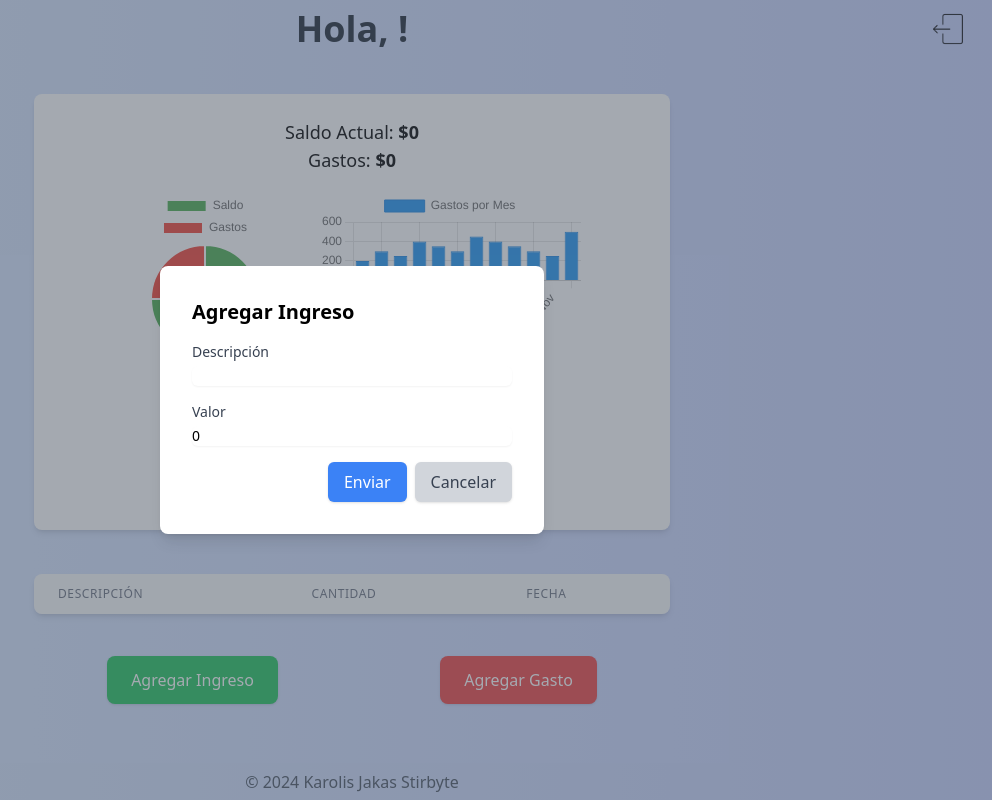
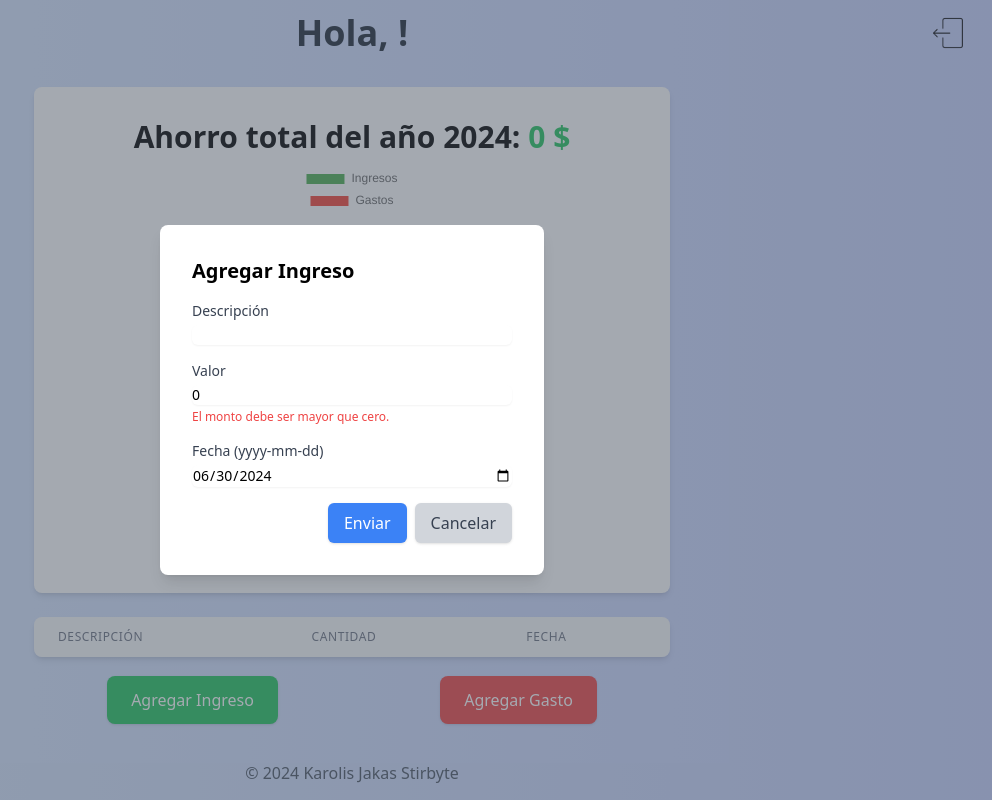
Before and after one commit to Kjaks/MERN-stack-budget-control, a Next.js app in the folder frontend/: page /clientData in a window 1280 px wide. Both pictures are taken after a click on the button "Agregar Ingreso". Shown: the whole page, without its empty margins (288-1280 px from the left). Built offline with nearby package versions, Linux system fonts and the light colour scheme.

Commit message:
alpha version

```diff
--- a/frontend/components/FinancialSummary.tsx
+++ b/frontend/components/FinancialSummary.tsx
@@ -1,64 +1,226 @@
-import React from 'react';
-import { Pie, Bar } from 'react-chartjs-2';
+import React, { useState, useEffect } from 'react';
+import { Pie } from 'react-chartjs-2';
 import { Chart as ChartJS, ArcElement, Tooltip, Legend, CategoryScale, LinearScale, Title, LineController, BarElement } from 'chart.js';
 
-ChartJS.register(ArcElement, Tooltip, Legend, CategoryScale, LinearScale, Title, LineController, BarElement);
+ChartJS.register(
+  ArcElement,
+  Tooltip,
+  Legend,
+  CategoryScale,
+  LinearScale,
+  Title,
+  LineController,
+  BarElement
+);
+
+interface Transaction {
+  _id: string;
+  userId: string;
+  description: string;
+  amount: number;
+  type: 'income' | 'expense';
+  date: string;
+}
 
 interface FinancialSummaryProps {
   balance: number;
   expenses: number;
+  transactions: Transaction[];
 }
 
-const pieChartData = {
-    labels: ['Saldo', 'Gastos'],
+const FinancialSummary: React.FC<FinancialSummaryProps> = ({ balance, expenses, transactions }) => {
+  const [selectedMonth, setSelectedMonth] = useState<string>(''); // Inicialmente no se selecciona ningún mes
+  const [selectedYear, setSelectedYear] = useState<number>(new Date().getFullYear());
+  const [monthsAvailable, setMonthsAvailable] = useState<string[]>([]);
+  const [yearsAvailable, setYearsAvailable] = useState<number[]>([]);
+  const [chartData, setChartData] = useState<any>({
+    labels: ['Ingresos', 'Gastos'],
     datasets: [
       {
         label: 'Distribución Financiera',
-            data: [1200, 400],
+        data: [balance, expenses],
         backgroundColor: ['#4caf50', '#f44336'],
         hoverBackgroundColor: ['#66bb6a', '#ef5350']
       }
     ]
+  });
+
+  useEffect(() => {
+    const yearsWithTransactions = Array.from(new Set(transactions.map(transaction => new Date(transaction.date).getFullYear())));
+    setYearsAvailable(yearsWithTransactions);
+  }, [transactions]);
+
+  useEffect(() => {
+    if (selectedYear) {
+      const monthsWithTransactions = Array.from(new Set(
+        transactions
+          .filter(transaction => new Date(transaction.date).getFullYear() === selectedYear)
+          .map(transaction => new Date(transaction.date).toLocaleString('default', { month: 'long' }))
+      ));
+      setMonthsAvailable(monthsWithTransactions);
+
+      // Si aún no se ha seleccionado ningún mes, selecciona el primer mes disponible automáticamente
+      if (!selectedMonth && monthsWithTransactions.length > 0) {
+        setSelectedMonth(monthsWithTransactions[0]);
+      } else {
+        // Si el mes seleccionado ya no está disponible para el año seleccionado, seleccionar el primer mes disponible
+        if (selectedMonth && !monthsWithTransactions.includes(selectedMonth)) {
+          setSelectedMonth(monthsWithTransactions[0]);
+        }
+      }
+    }
+  }, [selectedYear, transactions, selectedMonth]);
+
+  useEffect(() => {
+    // Generar datos para la gráfica cuando cambie el mes seleccionado o el año seleccionado
+    if (selectedMonth) {
+      generateChartData();
+    }
+  }, [selectedMonth, selectedYear, transactions]); // Actualizar la gráfica cuando cambian los meses, el año o las transacciones
+
+  const handleMonthChange = (event: React.ChangeEvent<HTMLSelectElement>) => {
+    setSelectedMonth(event.target.value);
   };
 
-const barChartData = {
-    labels: ['Ene', 'Feb', 'Mar', 'Abr', 'May', 'Jun', 'Jul', 'Ago', 'Sep', 'Oct', 'Nov', 'Dic'],
+  const handleYearChange = (event: React.ChangeEvent<HTMLSelectElement>) => {
+    setSelectedYear(parseInt(event.target.value));
+  };
+
+  const calculateTotalSavings = (year: number | null, month: string | null) => {
+    if (year && month === null) { // Calcular para todo el año
+      const selectedTransactions = transactions.filter(transaction =>
+        new Date(transaction.date).getFullYear() === year
+      );
+
+      const totalIncome = selectedTransactions.reduce((accumulator, transaction) =>
+        accumulator + (transaction.type === 'income' ? transaction.amount : 0), 0);
+
+      const totalExpenses = selectedTransactions.reduce((accumulator, transaction) =>
+        accumulator + (transaction.type === 'expense' ? Math.abs(transaction.amount) : 0), 0);
+
+      return totalIncome - totalExpenses;
+    } else if (year && month) { // Calcular para un mes específico
+      const selectedTransactions = transactions.filter(transaction =>
+        new Date(transaction.date).getFullYear() === year &&
+        new Date(transaction.date).toLocaleString('default', { month: 'long' }) === month
+      );
+
+      const totalIncome = selectedTransactions.reduce((accumulator, transaction) =>
+        accumulator + (transaction.type === 'income' ? transaction.amount : 0), 0);
+
+      const totalExpenses = selectedTransactions.reduce((accumulator, transaction) =>
+        accumulator + (transaction.type === 'expense' ? Math.abs(transaction.amount) : 0), 0);
+
+      return totalIncome - totalExpenses;
+    }
+
+    return 0;
+  };
+
+  const calculateTotalSavingsMonthly = (year: number, month: string) => {
+    const selectedTransactions = transactions.filter(transaction =>
+      new Date(transaction.date).getFullYear() === year &&
+      new Date(transaction.date).toLocaleString('default', { month: 'long' }) === month
+    );
+
+    const totalIncome = selectedTransactions.reduce((accumulator, transaction) =>
+      accumulator + (transaction.type === 'income' ? transaction.amount : 0), 0);
+
+    const totalExpenses = selectedTransactions.reduce((accumulator, transaction) =>
+      accumulator + (transaction.type === 'expense' ? Math.abs(transaction.amount) : 0), 0);
+
+    return {
+      income: totalIncome,
+      expenses: totalExpenses
+    };
+  };
+
+  const generateChartData = () => {
+    const { income, expenses } = calculateTotalSavingsMonthly(selectedYear, selectedMonth);
+
+    setChartData({
+      labels: ['Ingresos', 'Gastos'],
       datasets: [
         {
-            label: 'Gastos por Mes',
-            backgroundColor: '#2196f3',
-            borderColor: '#1e88e5',
-            borderWidth: 1,
-            hoverBackgroundColor: '#0d47a1',
-            hoverBorderColor: '#0d47a1',
-            data: [200, 300, 250, 400, 350, 300, 450, 400, 350, 300, 250, 500]
+          label: 'Distribución Financiera',
+          data: [income, expenses],
+          backgroundColor: ['#4caf50', '#f44336'],
+          hoverBackgroundColor: ['#66bb6a', '#ef5350']
         }
       ]
+    });
   };
 
-const FinancialSummary: React.FC<FinancialSummaryProps> = ({ balance, expenses }) => (
-    <div className="flex flex-col items-center justify-center">
-        <div className="bg-white shadow-md p-6 rounded-lg w-full md:w-3/4 lg:w-1/2">
-            <div className="text-center mb-4">
-                <p className="text-lg">Saldo Actual: <span className="font-bold">${balance}</span></p>
-                <p className="text-lg">Gastos: <span className="font-bold">${expenses}</span></p>
+  const generateMonthOptions = () => {
+    return monthsAvailable.map((month) => (
+      <option key={month} value={month}>
+        {month}
+      </option>
+    ));
+  };
+
+  const generateYearOptions = () => {
+    return yearsAvailable.map((year) => (
+      <option key={year} value={year}>
+        {year}
+      </option>
+    ));
+  };
+
+  return (
+    <div className="flex flex-col items-center justify-center mt-4">
+      <div className="bg-white shadow-md p-4 rounded-lg w-full md:w-3/4 lg:w-1/2">
+        <div className="mt-4 text-center">
+          <h1 className="text-3xl font-bold mb-2">
+            Ahorro total del año {selectedYear}: <span className={calculateTotalSavings(selectedYear, null) < 0 ? 'text-red-500' : 'text-green-500'}>{calculateTotalSavings(selectedYear, null)} $</span>
+          </h1>
+          <p className="text-3xl font-bold mb-2">
+            {selectedMonth && (
+              <>
+                Ahorro total de {selectedMonth}: <span className={calculateTotalSavingsMonthly(selectedYear, selectedMonth).income - calculateTotalSavingsMonthly(selectedYear, selectedMonth).expenses < 0 ? 'text-red-500' : 'text-green-500'}>
+                  {calculateTotalSavingsMonthly(selectedYear, selectedMonth).income - calculateTotalSavingsMonthly(selectedYear, selectedMonth).expenses} $
+                </span>
+              </>
+            )}
+          </p>
         </div>
 
-            <div className="flex flex-col md:flex-row items-center justify-center mb-4">
+        <div className="flex flex-col items-center justify-center mb-4">
           <div className="w-full md:w-1/3 px-4 mb-4 md:mb-0">
             <div className="relative" style={{ height: '300px' }}>
-                        <Pie data={pieChartData} />
+              <Pie data={chartData} />
             </div>
           </div>
-
           <div className="w-full md:w-1/2 px-4">
-                    <div className="relative" style={{ height: '300px' }}>
-                        <Bar data={barChartData} />
+            <div className="flex justify-between">
+              <div className="w-1/2 pr-2">
+                <label htmlFor="month-select" className="block text-center">Selecciona un mes:</label>
+                <select
+                  id="month-select"
+                  value={selectedMonth}
+                  onChange={handleMonthChange}
+                  className="block w-full mt-2 border border-gray-300 rounded-md py-2 px-4 bg-white shadow-md"
+                >
+                  {generateMonthOptions()}
+                </select>
+              </div>
+              <div className="w-1/2 pl-2">
+                <label htmlFor="year-select" className="block text-center">Selecciona un año:</label>
+                <select
+                  id="year-select"
+                  value={selectedYear}
+                  onChange={handleYearChange}
+                  className="block w-full mt-2 border border-gray-300 rounded-md py-2 px-4 bg-white shadow-md"
+                >
+                  {generateYearOptions()}
+                </select>
+              </div>
             </div>
           </div>
         </div>
       </div>
     </div>
   );
+};
 
 export default FinancialSummary;
--- a/frontend/components/PopUp.tsx
+++ b/frontend/components/PopUp.tsx
@@ -2,35 +2,88 @@ import React, { useState } from 'react';
 
 interface ExpensePopupProps {
   type: 'income' | 'expense'; // Prop para indicar si es ingreso o gasto
-  onSubmit: (description: string, amount: number) => void;
+  onSubmit: (description: string, amount: number, date: string) => void;
   onClose: () => void;
 }
 
 const ExpensePopup: React.FC<ExpensePopupProps> = ({ type, onSubmit, onClose }) => {
   const [description, setDescription] = useState<string>('');
   const [amount, setAmount] = useState<number>(0);
+  const [date, setDate] = useState<string>(getCurrentDateFormatted()); // Inicializar con la fecha actual en el formato requerido
   const [errorMessage, setErrorMessage] = useState<string>('');
 
+  function getCurrentDateFormatted(): string {
+    const today = new Date();
+    const day = today.getDate().toString().padStart(2, '0');
+    const month = (today.getMonth() + 1).toString().padStart(2, '0');
+    const year = today.getFullYear().toString();
+    return `${year}-${month}-${day}`;
+  }
+
   const handleSubmit = () => {
-    if (amount < 0) {
-      setErrorMessage('No se puede ingresar un número negativo.');
+    if (amount <= 0) {
+      setErrorMessage('El monto debe ser mayor que cero.');
       return;
     }
 
-    onSubmit(description, amount);
+    // Verificar si la fecha es válida (es decir, no es futura)
+    if (!isPastDate(date)) {
+      setErrorMessage('Solo puedes elegir fechas pasadas.');
+      return;
+    }
+
+    // Convertir la fecha al formato requerido (yyyy-mm-dd) para almacenamiento
+    const formattedDate = date;
+    onSubmit(description, amount, formattedDate);
     setDescription('');
     setAmount(0);
+    setDate(getCurrentDateFormatted()); // Reiniciar a la fecha actual
     setErrorMessage('');
   };
 
+
   const handleAmountChange = (e: React.ChangeEvent<HTMLInputElement>) => {
     const value = Number(e.target.value);
-    if (value < 0) {
-      setErrorMessage('No se puede ingresar un número negativo.');
+    if (value <= 0) {
+      setErrorMessage('El monto debe ser mayor que cero.');
     } else {
       setAmount(value);
       setErrorMessage('');
     }
+  };
+
+  const handleDateChange = (e: React.ChangeEvent<HTMLInputElement>) => {
+    const value = e.target.value;
+
+    // Validar si la fecha es mayor que la fecha actual
+    if (!isValidDate(value) || !isPastDate(value)) {
+      setErrorMessage('Solo puedes elegir fechas pasadas.');
+    } else {
+      setErrorMessage('');
+    }
+
+    // Actualizar el estado de la fecha
+    setDate(value);
+  };
+
+  const isValidDate = (dateString: string): boolean => {
+    const pattern = /^(\d{4})-(\d{2})-(\d{2})$/;
+    return pattern.test(dateString);
+  };
+
+  const isPastDate = (dateString: string): boolean => {
+    const [year, month, day] = dateString.split('-').map(Number);
+    const currentDate = new Date();
+    const currentYear = currentDate.getFullYear();
+    const currentMonth = currentDate.getMonth() + 1; // Los meses en JavaScript van de 0 a 11
+    const currentDay = currentDate.getDate();
+
+    // Validar que la fecha no sea mayor que la fecha actual
+    if (year > currentYear) return false;
+    if (year === currentYear && month > currentMonth) return false;
+    if (year === currentYear && month === currentMonth && day > currentDay) return false;
+
+    return true;
   };
 
   return (
@@ -61,8 +114,26 @@ const ExpensePopup: React.FC<ExpensePopupProps> = ({ type, onSubmit, onClose })
               className="mt-1 block w-full border-gray-300 rounded-md shadow-sm focus:ring-indigo-500 focus:border-indigo-500 sm:text-sm"
               required
             />
-            {errorMessage && (
-              <p className="text-red-500 text-xs mt-1">{errorMessage}</p>
+            {amount <= 0 && (
+              <p className="text-red-500 text-xs mt-1">El monto debe ser mayor que cero.</p>
+            )}
+          </div>
+          <div className="mb-4">
+            <label htmlFor="date" className="block text-sm font-medium text-gray-700">Fecha (yyyy-mm-dd)</label>
+            <input
+              type="date"
+              id="date"
+              value={date}
+              onChange={handleDateChange}
+              className="mt-1 block w-full border-gray-300 rounded-md shadow-sm focus:ring-indigo-500 focus:border-indigo-500 sm:text-sm"
+              placeholder="yyyy-mm-dd"
+              required
+            />
+            {!isValidDate(date) && (
+              <p className="text-red-500 text-xs mt-1">Formato de fecha inválido (yyyy-mm-dd).</p>
+            )}
+            {!isPastDate(date) && (
+              <p className="text-red-500 text-xs mt-1">Solo puedes elegir fechas pasadas.</p>
             )}
           </div>
           <div className="flex justify-end">
--- a/frontend/components/TransactionTable.tsx
+++ b/frontend/components/TransactionTable.tsx
@@ -7,7 +7,6 @@ interface Transaction {
   amount: number;
   type: string;
   date: string;
-  __v: number;
 }
 
 interface TransactionTableProps {
--- a/frontend/pages/clientData.tsx
+++ b/frontend/pages/clientData.tsx
@@ -7,102 +7,107 @@ import ExpensePopup from '../components/PopUp';
 import Link from 'next/link';
 
 interface Transaction {
-  id: number;
+  _id: string;
+  userId: string;
   description: string;
   amount: number;
+  type: 'income' | 'expense';
+  date: string;
+}
+
+interface MonthData {
+  income: number;
+  expenses: number;
+  savings: number;
 }
 
 const ClientData: React.FC = () => {
   const [userName, setUserName] = useState<string | null>(null);
+  const [userId, setUserId] = useState<string | null>(null);
   const [balance, setBalance] = useState<number>(0);
   const [expenses, setExpenses] = useState<number>(0);
   const [transactions, setTransactions] = useState<Transaction[]>([]);
   const [isPopupOpen, setIsPopupOpen] = useState<boolean>(false);
   const [popupType, setPopupType] = useState<'income' | 'expense' | null>(null);
+  const [monthData, setMonthData] = useState<MonthData>({ income: 0, expenses: 0, savings: 0 });
+  const [annualSavings, setAnnualSavings] = useState<number>(0);
+
+  const currentMonth = new Date().getMonth();
+  const currentMonthName = new Date().toLocaleDateString('es-ES', { month: 'long' });
 
   useEffect(() => {
     const storedUserName = localStorage.getItem('userName');
-    const userId = localStorage.getItem('userId');
-    if (storedUserName && userId) {
+    const storedUserId = localStorage.getItem('userId');
+    if (storedUserName && storedUserId) {
       setUserName(storedUserName);
+      setUserId(storedUserId);
 
-      // Obtener las transacciones del usuario
-      axios.get(`http://localhost:8000/api/transactions/${userId}`)
-      .then(response => {
-        // Verifica si la respuesta contiene datos válidos de transacciones
-        if (Array.isArray(response.data)) {
-          // Actualiza el estado de transactions con la respuesta de la API
-          setTransactions(response.data);
+      axios.get(`http://localhost:8000/api/transactions/${storedUserId}`)
+        .then(response => {
+          const fetchedTransactions: Transaction[] = response.data;
 
-          // Calcula balance y gastos basados en las transacciones
           let totalBalance = 0;
           let totalExpenses = 0;
-          response.data.forEach((transaction: Transaction) => {
-            if (transaction.amount >= 0) {
+          let monthIncome = 0;
+          let monthExpenses = 0;
+          let totalIncome = 0;
+
+          fetchedTransactions.forEach((transaction: Transaction) => {
+            const transactionMonth = new Date(transaction.date).getMonth();
+            if (transaction.type === 'income') {
               totalBalance += transaction.amount;
+              totalIncome += transaction.amount;
+              if (transactionMonth === currentMonth) {
+                monthIncome += transaction.amount;
+              }
             } else {
               totalExpenses += Math.abs(transaction.amount);
+              if (transactionMonth === currentMonth) {
+                monthExpenses += Math.abs(transaction.amount);
+              }
             }
           });
+
+          const annualSavings = totalIncome - totalExpenses;
+          setTransactions(fetchedTransactions);
           setBalance(totalBalance);
           setExpenses(totalExpenses);
-        } else {
-          console.error('La respuesta no contiene un array de transacciones válido:', response.data);
-        }
-      })
-      .catch(error => {
-        console.error('Error al obtener transacciones:', error);
-      });
-
-
-      // Obtener el balance del usuario
-      axios.get(`http://localhost:8000/api/balances/${userId}`)
-        .then(response => {
-          setBalance(response.data.balance);
-          setExpenses(response.data.expenses);
+          setMonthData({
+            income: monthIncome,
+            expenses: monthExpenses,
+            savings: monthIncome - monthExpenses,
+          });
+          setAnnualSavings(annualSavings);
         })
         .catch(error => {
-          console.error('Error al obtener balance:', error);
+          console.error('Error fetching transactions:', error);
         });
     }
   }, []);
 
-
-  const handleExpenseSubmit = (description: string, amount: number) => {
+  const handleAddTransaction = (description: string, amount: number, date: string) => {
     const userId = localStorage.getItem('userId');
     if (!userId) return;
+
+    const type = popupType === 'income' ? 'income' : 'expense';
 
     axios.post('http://localhost:8000/api/transactions', {
       userId,
       description,
-      amount: -amount  // Negativo para gastos
+      amount,
+      date,
+      type
     })
     .then(response => {
-      const newTransaction = response.data.transaction;
-      setTransactions([...transactions, newTransaction]);
-      setBalance(balance + newTransaction.amount);
-      setExpenses(expenses + Math.abs(newTransaction.amount));
-    })
-    .catch(error => {
-      console.error('Error adding transaction:', error);
-    });
+      const newTransaction = response.data;
 
-    setIsPopupOpen(false);
-  };
+      setTransactions(prevTransactions => [...prevTransactions, newTransaction]);
 
-  const handleIncomeSubmit = (description: string, amount: number) => {
-    const userId = localStorage.getItem('userId');
-    if (!userId) return;
-
-    axios.post('http://localhost:8000/api/transactions', {
-      userId,
-      description,
-      amount
-    })
-    .then(response => {
-      const newTransaction = response.data.transaction;
-      setTransactions([...transactions, newTransaction]);
-      setBalance(balance + newTransaction.amount);
+      if (type === 'income') {
+        setBalance(prevBalance => prevBalance + newTransaction.amount);
+      } else {
+        setExpenses(prevExpenses => prevExpenses + newTransaction.amount);
+      }
     })
     .catch(error => {
       console.error('Error adding transaction:', error);
@@ -117,12 +122,14 @@ const ClientData: React.FC = () => {
   };
 
   return (
-    <div className="min-h-screen bg-gradient-to-r from-blue-100 to-indigo-200 max-w-full grid grid-cols-3 gap-10 p-1">
+    <div className="min-h-screen bg-gradient-to-r from-blue-100 to-indigo-200 max-w-full grid grid-cols-3 gap-2 p-1">
       <header className="col-span-3 h-full flex items-center justify-between px-4">
         <div className="flex items-center justify-center col-span-1">
         </div>
         <div className="flex items-center justify-self-stretch col-span-1">
-          <h1 className="text-4xl font-bold text-gray-800 text-center pl-12">Hola, {userName}!</h1>
+          <h1 className="text-4xl font-bold text-gray-800 text-center pl-12">
+            Hola, {userName}!
+          </h1>
         </div>
         <div className="flex items-center justify-end col-span-1">
           <button>
@@ -134,7 +141,7 @@ const ClientData: React.FC = () => {
       </header>
 
       <div className="col-span-3">
-        <FinancialSummary balance={balance} expenses={expenses} />
+        <FinancialSummary balance={balance} expenses={expenses} transactions={transactions} />
       </div>
 
       <div className="col-span-3">
@@ -155,7 +162,7 @@ const ClientData: React.FC = () => {
       {isPopupOpen && popupType && (
         <ExpensePopup
           type={popupType}
-          onSubmit={popupType === 'income' ? handleIncomeSubmit : handleExpenseSubmit}
+          onSubmit={handleAddTransaction}
           onClose={() => setIsPopupOpen(false)}
         />
       )}
```
Also changed, not shown: frontend/components/Register.tsx (+7 -3 lines), 1 other file (tests, documents, lock files or other folders). Lines whose indentation alone changed are shown as unchanged.
